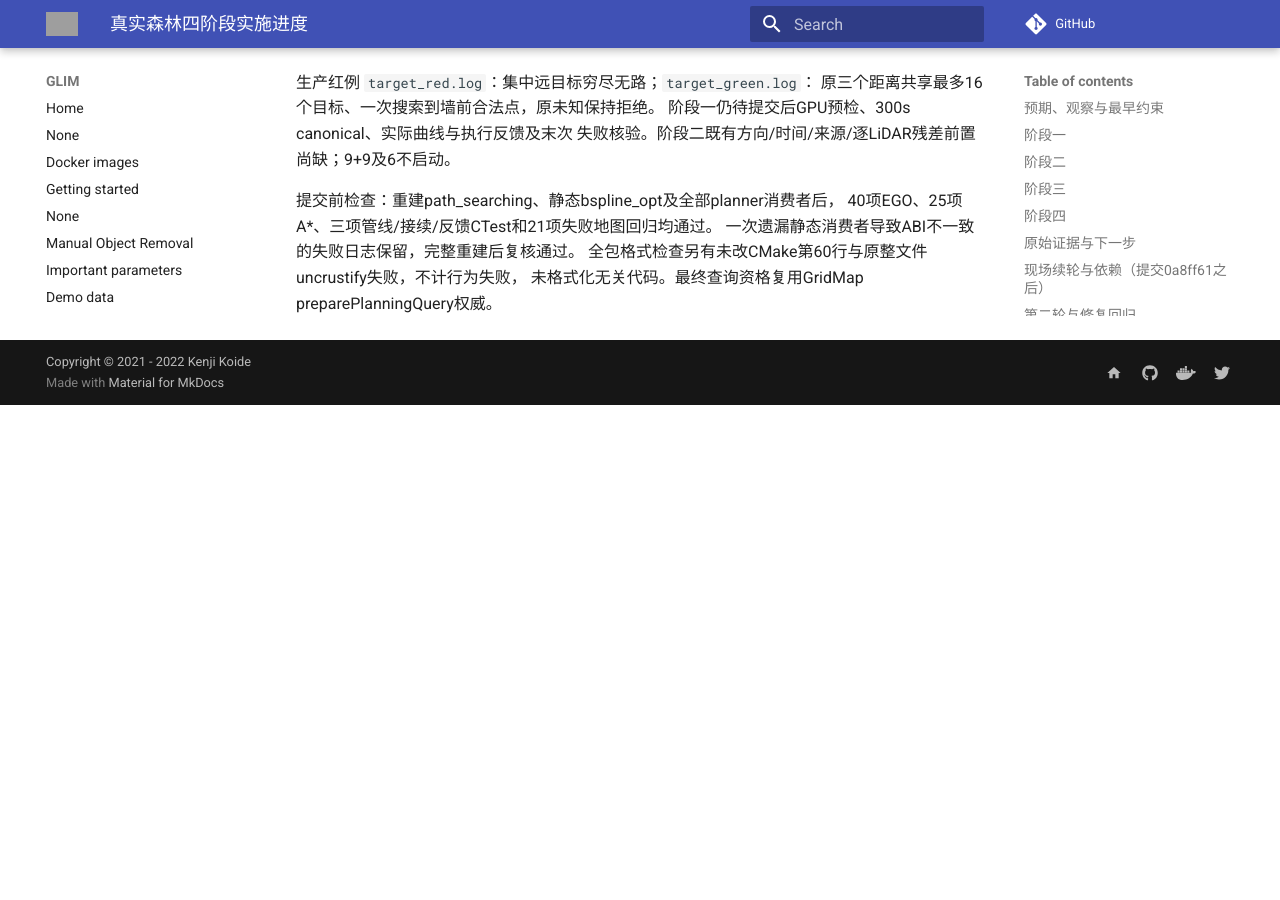
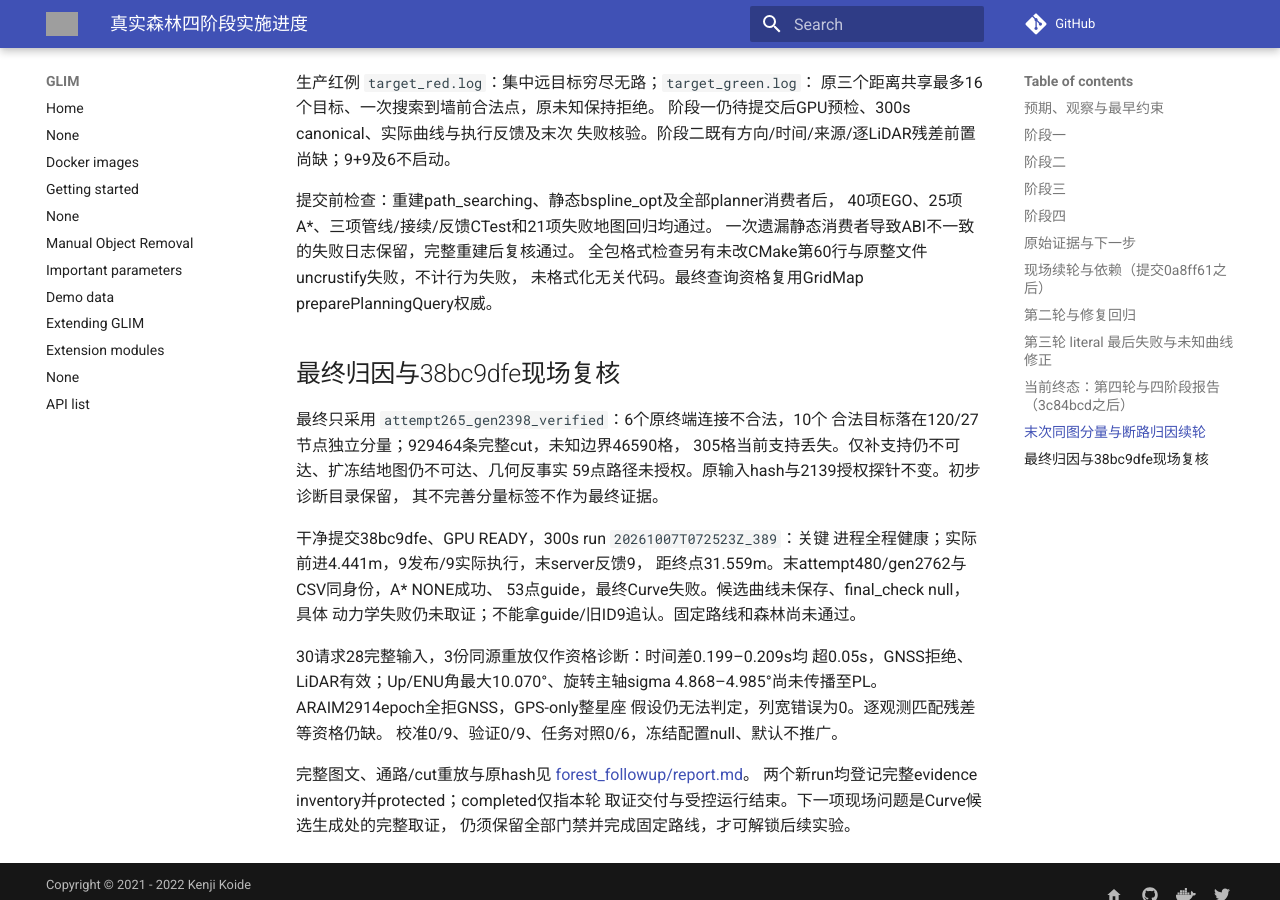
Before and after one commit to Printeger/iap, an MkDocs documentation site: the page built from docs/dev_planner/forest_four_stage_progress.md, in a window 1280 px wide and 900 px high, scrolled down 3731 px. Built offline with MkDocs 1.6.1 and Material for MkDocs 9.7.7, drawn with Linux system fonts in a browser that asks for light colours; nearby versions of some CDN libraries; comment, search, counter and statistics services are not loaded; before the commit the page ends 4136 px from its top, so only the background shows below that; grey boxes are pictures that could not be loaded.

Commit message:
Record definitive failure attribution and incomplete forest follow-up

```diff
--- a/docs/dev_planner/forest_four_stage_progress.md
+++ b/docs/dev_planner/forest_four_stage_progress.md
@@ -158,3 +158,29 @@
 一次遗漏静态消费者导致ABI不一致的失败日志保留，完整重建后复核通过。
 全包格式检查另有未改CMake第60行与原整文件uncrustify失败，不计行为失败，
 未格式化无关代码。最终查询资格复用GridMap preparePlanningQuery权威。
+
+## 最终归因与38bc9dfe现场复核
+
+最终只采用 `attempt265_gen2398_verified`：6个原终端连接不合法，10个
+合法目标落在120/27节点独立分量；929464条完整cut，未知边界46590格，
+305格当前支持丢失。仅补支持仍不可达、扩冻结地图仍不可达、几何反事实
+59点路径未授权。原输入hash与2139授权探针不变。初步诊断目录保留，
+其不完善分量标签不作为最终证据。
+
+干净提交38bc9dfe、GPU READY，300s run `20261007T072523Z_389`：关键
+进程全程健康；实际前进4.441m，9发布/9实际执行，末server反馈9，
+距终点31.559m。末attempt480/gen2762与CSV同身份，A* NONE成功、
+53点guide，最终Curve失败。候选曲线未保存、final_check null，具体
+动力学失败仍未取证；不能拿guide/旧ID9追认。固定路线和森林尚未通过。
+
+30请求28完整输入，3份同源重放仅作资格诊断：时间差0.199–0.209s均
+超0.05s，GNSS拒绝、LiDAR有效；Up/ENU角最大10.070°、旋转主轴sigma
+4.868–4.985°尚未传播至PL。ARAIM2914epoch全拒GNSS，GPS-only整星座
+假设仍无法判定，列宽错误为0。逐观测匹配残差等资格仍缺。
+校准0/9、验证0/9、任务对照0/6，冻结配置null、默认不推广。
+
+完整图文、通路/cut重放与原hash见
+[forest_followup/report.md](../../log/20261007T065143Z_342/export/analysis/forest_followup/report.md)。
+两个新run均登记完整evidence inventory并protected；completed仅指本轮
+取证交付与受控运行结束。下一项现场问题是Curve候选生成处的完整取证，
+仍须保留全部门禁并完成固定路线，才可解锁后续实验。
```
Also changed, not shown: README.md (+8 -0 lines), docs/spec/ego_based_planning_flow.md (+17 -0 lines).
